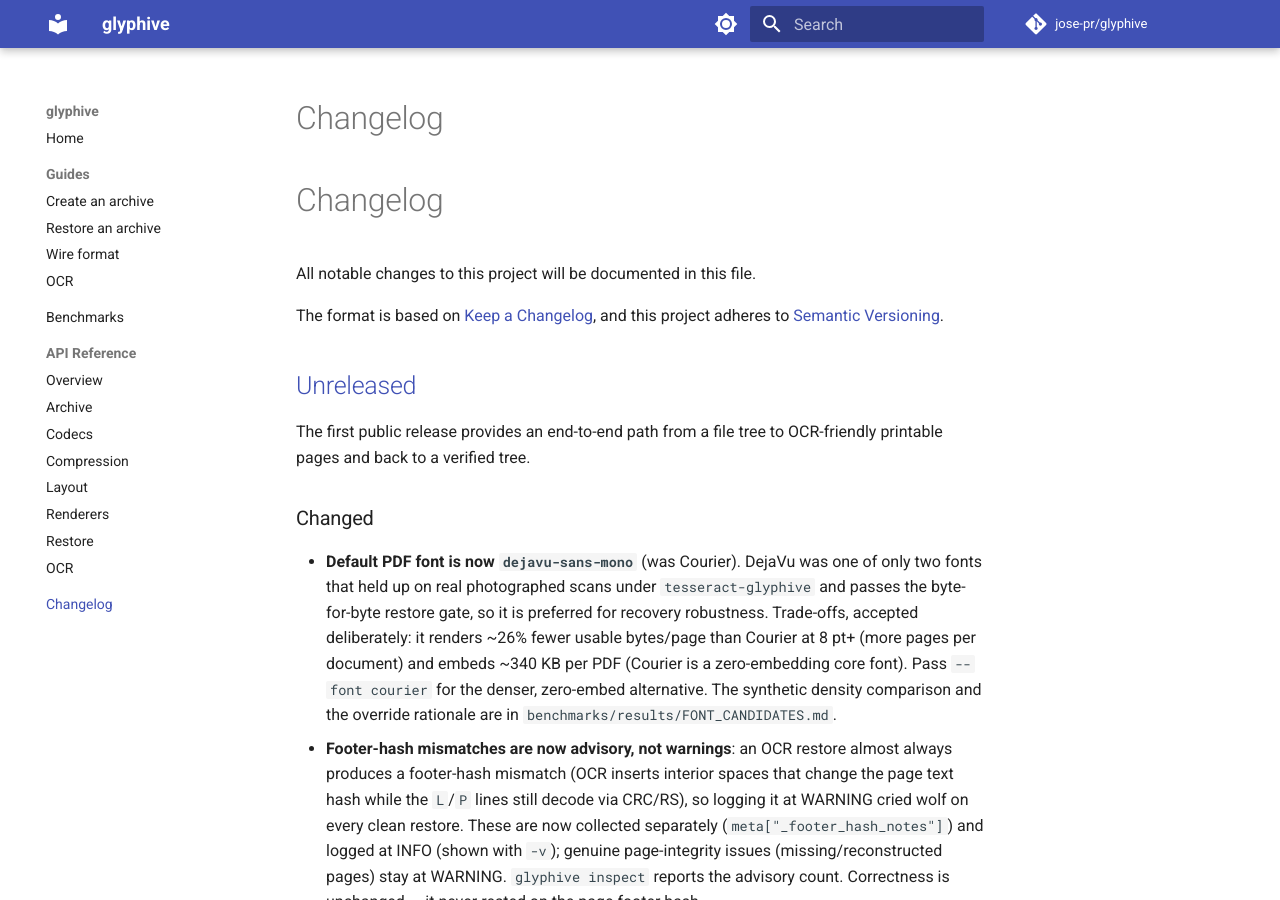
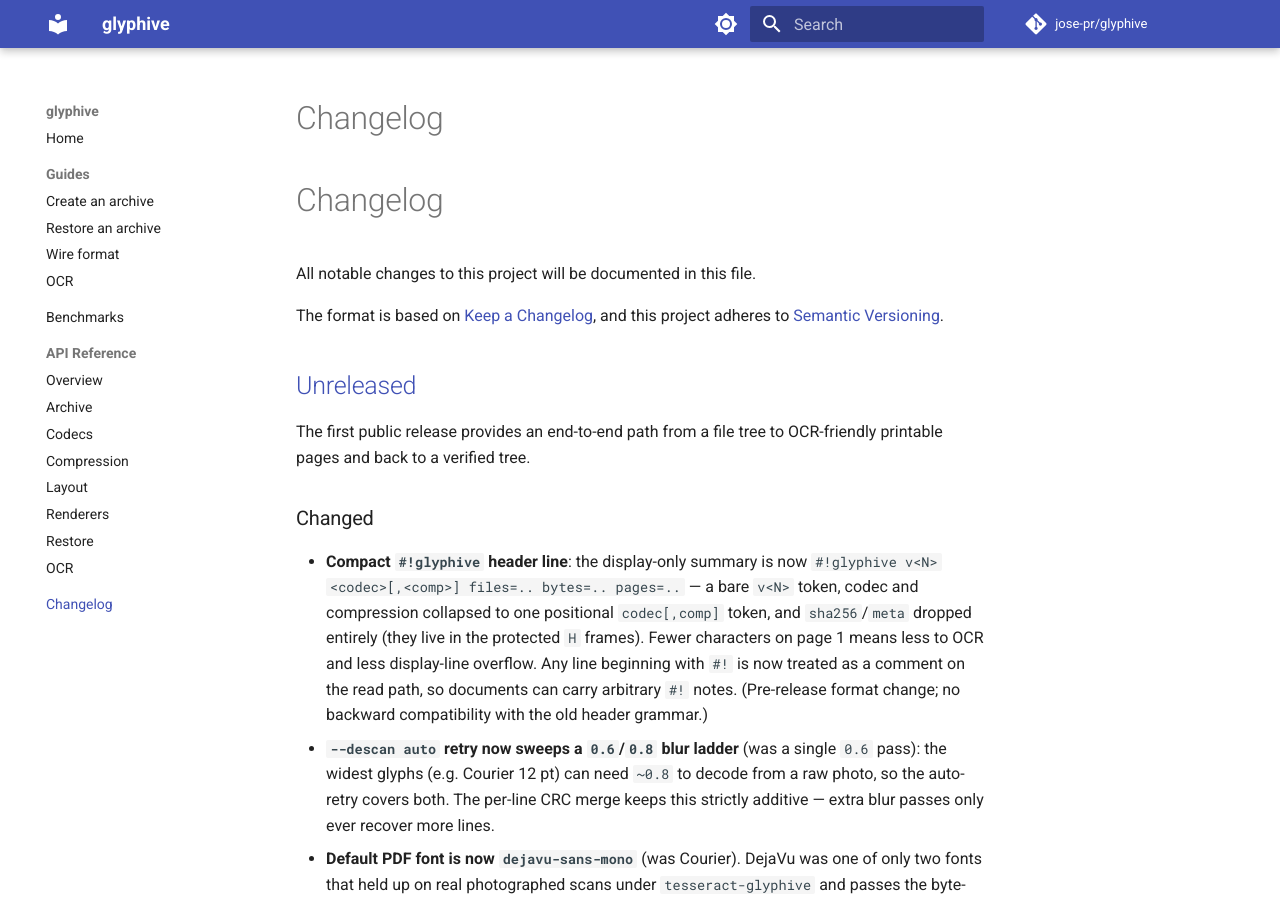
Before and after one commit to jose-pr/glyphive, an MkDocs documentation site: the page built from docs/changelog.md, in a window 1280 px wide and 900 px high. Built offline with MkDocs 1.6.1 and Material for MkDocs 9.7.7, drawn with Linux system fonts in a browser that asks for light colours; comment, search, counter and statistics services are not loaded; some of the changed text lies outside the part shown.

Commit message:
docs: document compact/optional header and the descan blur ladder
Bring the guides and release docs in line with the shipped changes:
- create guide: new "Header line" section covering the compact display-only
  #!glyphive grammar, #! comment semantics, and create --no-header.
- restore guide: --descan auto now retries over a 0.6/0.8 ladder, not a single
  0.6 pass.
- CHANGELOG/RELEASENOTES: entries for the compact header, --no-header, and the
  descan ladder under [Unreleased].

```diff
--- a/CHANGELOG.md
+++ b/CHANGELOG.md
@@ -12,6 +12,18 @@
 
 ### Changed
 
+- **Compact `#!glyphive` header line**: the display-only summary is now
+  `#!glyphive v<N> <codec>[,<comp>] files=.. bytes=.. pages=..` — a bare `v<N>`
+  token, codec and compression collapsed to one positional `codec[,comp]` token,
+  and `sha256`/`meta` dropped entirely (they live in the protected `H` frames).
+  Fewer characters on page 1 means less to OCR and less display-line overflow.
+  Any line beginning with `#!` is now treated as a comment on the read path, so
+  documents can carry arbitrary `#!` notes. (Pre-release format change; no
+  backward compatibility with the old header grammar.)
+- **`--descan auto` retry now sweeps a `0.6`/`0.8` blur ladder** (was a single
+  `0.6` pass): the widest glyphs (e.g. Courier 12 pt) can need `~0.8` to decode
+  from a raw photo, so the auto-retry covers both. The per-line CRC merge keeps
+  this strictly additive — extra blur passes only ever recover more lines.
 - **Default PDF font is now `dejavu-sans-mono`** (was Courier). DejaVu was one of
   only two fonts that held up on real photographed scans under `tesseract-glyphive`
   and passes the byte-for-byte restore gate, so it is preferred for recovery
@@ -79,6 +91,10 @@
 
 ### Added
 
+- **`create --no-header`**: omit the display-only `#!glyphive` summary line from
+  page 1 for the tightest possible page. Restore needs nothing from it (all
+  authoritative metadata comes from the CRC-protected `H` frames), so a
+  `--no-header` document restores byte-for-byte identically.
 - **Bundled `dejavu-sans-mono` PDF font**: DejaVu Sans Mono 2.37 (permissive
   DejaVu Fonts License) is now a selectable bundled font
   (`--font dejavu-sans-mono`), embedded in PDF output. It was one of only two
```
Also changed, not shown: RELEASENOTES.md (+4 -0 lines), docs/guides/create.md (+19 -0 lines), docs/guides/restore.md (+5 -4 lines).
